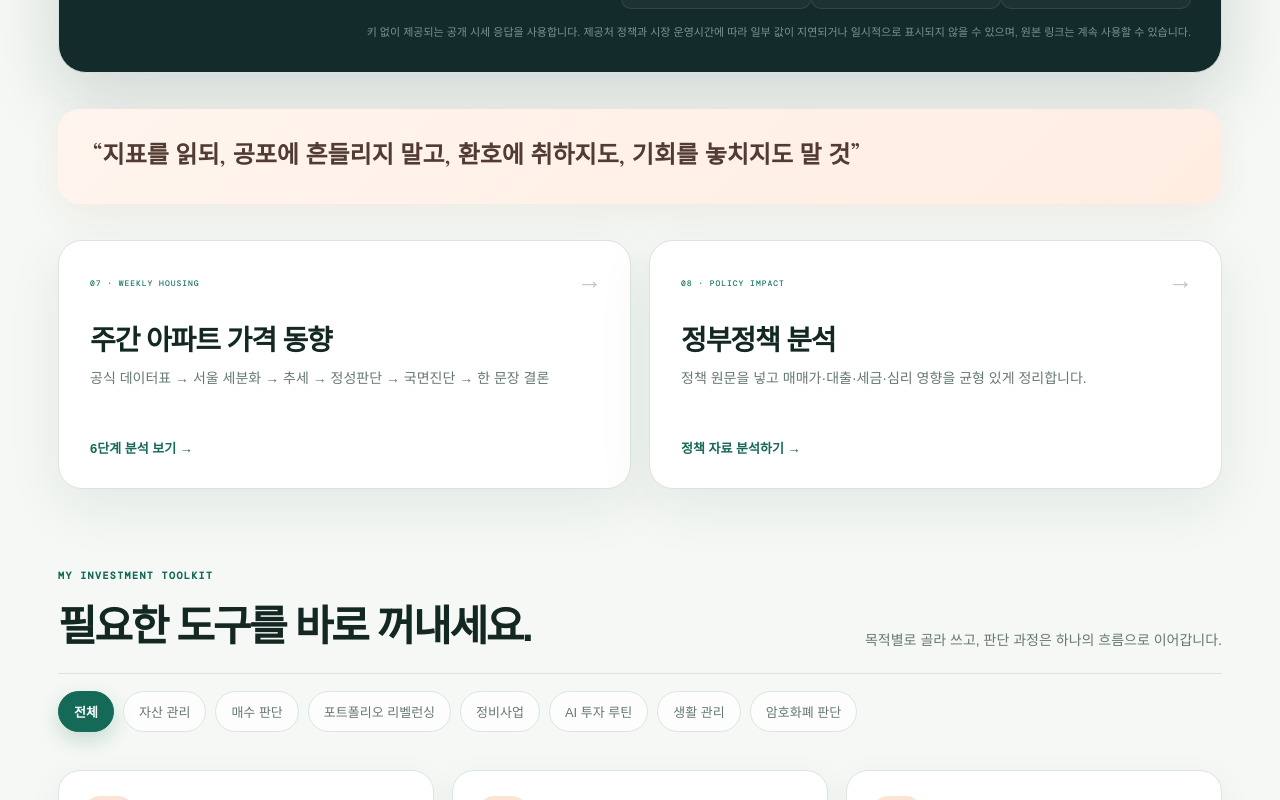
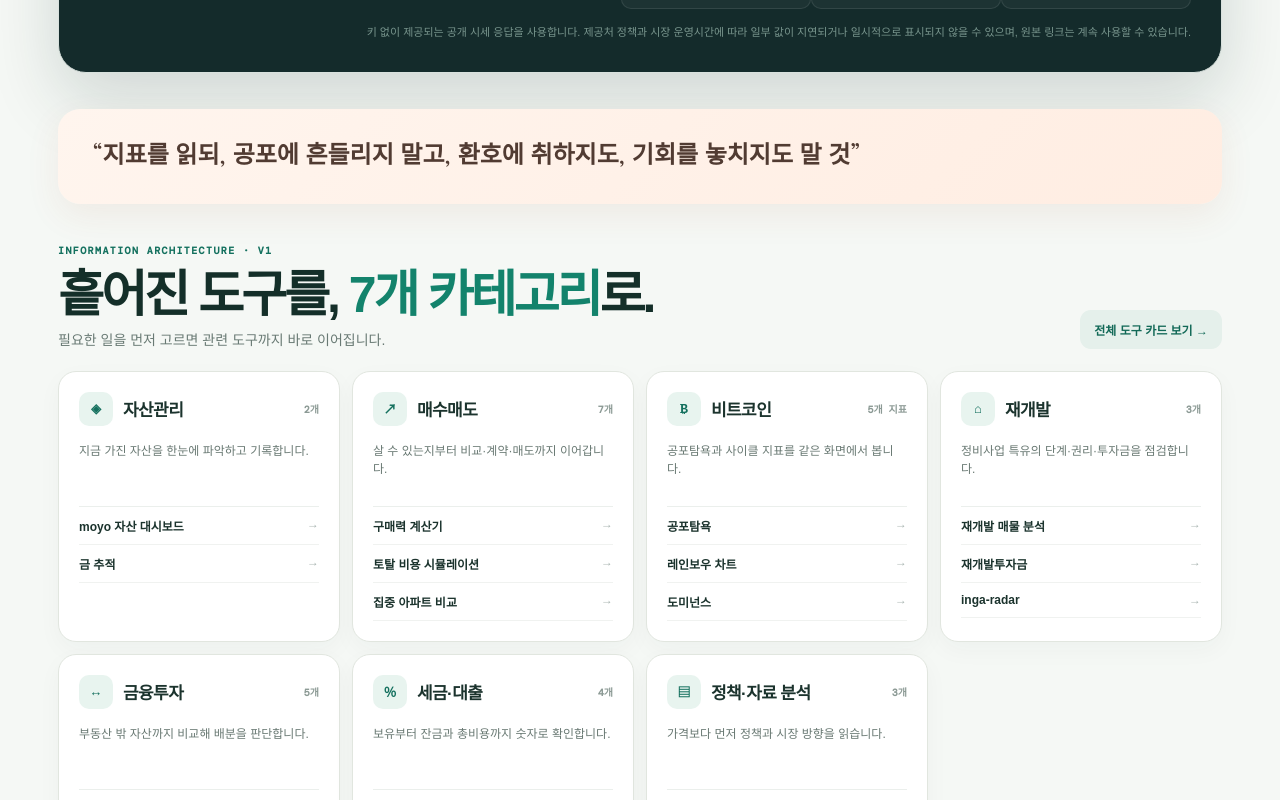
Before and after one commit to crenciasea7-dot/teacher-tools, a Next.js app in the folder ai-invest-tools-master/: page / in a window 1280 px wide. Shown: the part 2000-2800 px from the top of the page. Built offline with nearby package versions, Linux system fonts and the light colour scheme; no server answers; a web font is replaced by a local one.

Commit message:
Unify dashboard category design

```diff
--- a/ai-invest-tools-master/app/globals.css
+++ b/ai-invest-tools-master/app/globals.css
@@ -213,6 +213,63 @@ main > header { padding: 31px 0 22px; }
   .flow-result li b { font-size: 15px; }
   .flow-result li span { font-size: 12px; }
   .flow-conclusion { padding: 25px; }
+}
+
+/* V1 category-map visual system: compact, calm, and consistent across pages. */
+:root { --paper: #f5f6f1; --line-soft: #e1e6df; --green-ink: #123d34; --orange-ink: #df643d; }
+body { background: var(--paper); }
+main { max-width: 1160px; }
+.platform-nav { max-width: 1160px; min-height: 70px; padding-top: 8px; padding-bottom: 8px; }
+.platform-nav-wrap { background: rgba(250,251,247,.96); box-shadow: none; }
+.platform-nav-tabs .tools-menu-trigger { min-height: 42px; padding-right: 16px; padding-left: 16px; border-color: #c9ddd5; background: #e8f3ee; font-size: 13px; }
+.platform-nav-tabs .tools-menu-trigger:not(.active) { color: #0f6a57; }
+.hero { margin-top: 24px; padding: clamp(52px,6vw,76px); border-radius: 24px; box-shadow: 0 18px 48px rgba(31,63,53,.07); }
+.hero h1 { max-width: 690px; font-size: clamp(50px,6.5vw,76px); }
+.hero::after { opacity: .72; }
+.market-overview { border-radius: 24px; box-shadow: 0 18px 48px rgba(13,42,35,.12); }
+.category-map { margin: 0 0 56px; }
+.category-map-heading { display: flex; align-items: end; justify-content: space-between; gap: 28px; margin-bottom: 22px; }
+.category-map-heading span { color: #14715f; font: 650 10px "DM Mono",monospace; letter-spacing: .14em; }
+.category-map-heading h2 { margin: 10px 0 7px; color: #142f29; font-size: clamp(31px,4.2vw,50px); line-height: 1.08; letter-spacing: -.06em; }
+.category-map-heading h2 em { color: #13836c; font-style: normal; }
+.category-map-heading p { margin: 0; color: #697a74; font-size: 14px; }
+.category-map-heading > a { flex: none; border-radius: 11px; padding: 11px 14px; background: #e5f0eb; color: #126957; font-size: 12px; font-weight: 800; text-decoration: none; }
+.category-map-grid { display: grid; grid-template-columns: repeat(4,minmax(0,1fr)); gap: 12px; }
+.category-map-grid > a { min-height: 260px; padding: 20px; border: 1px solid var(--line-soft); border-radius: 18px; background: #fff; color: #1b332d; text-decoration: none; box-shadow: 0 8px 24px rgba(27,63,52,.035); transition: transform .2s ease,border-color .2s ease,box-shadow .2s ease; }
+.category-map-grid > a:hover { transform: translateY(-4px); border-color: #b9d6cb; box-shadow: 0 18px 38px rgba(27,63,52,.09); }
+.category-map-grid header { display: grid; grid-template-columns: 34px 1fr auto; align-items: center; gap: 10px; padding: 0; }
+.category-map-grid header i { display: grid; place-items: center; width: 34px; height: 34px; border-radius: 10px; background: #e8f4ef; color: #14705e; font: 750 13px "DM Mono",monospace; font-style: normal; }
+.category-map-grid h3 { margin: 0; font-size: 17px; letter-spacing: -.035em; }
+.category-map-grid header b { color: #8c9a95; font: 600 10px "DM Mono",monospace; }
+.category-map-grid > a > p { min-height: 50px; margin: 16px 0 14px; color: #697973; font-size: 12px; line-height: 1.55; }
+.category-map-grid ul { margin: 0; padding: 0; border-top: 1px solid #ebefec; list-style: none; }
+.category-map-grid li { display: flex; justify-content: space-between; gap: 8px; padding: 10px 0; border-bottom: 1px solid #f0f2f0; font-size: 12px; font-weight: 720; }
+.category-map-grid li span { color: #aab6b2; }
+.tools-section-heading,.section-hero { border-top: 1px solid #e2e7e2; }
+.tools { grid-template-columns: repeat(3,minmax(0,1fr)); gap: 12px; }
+.card { min-height: 210px; border: 1px solid var(--line-soft); border-radius: 18px; box-shadow: 0 8px 24px rgba(27,63,52,.035); }
+.card:hover { transform: translateY(-4px); border-color: #bdd7cd; box-shadow: 0 18px 38px rgba(27,63,52,.09); }
+.section-hero { margin-top: 24px; padding: clamp(46px,6vw,72px); border-radius: 24px; box-shadow: 0 18px 48px rgba(31,63,53,.07); }
+.section-hero h1 { font-size: clamp(48px,6.5vw,72px); }
+.flow-questions button,.flow-scenario,.flow-result,.flow-conclusion { border-radius: 18px; }
+.flow-questions button { border: 1px solid var(--line-soft); box-shadow: 0 8px 24px rgba(27,63,52,.035); }
+.flow-result { border: 1px solid var(--line-soft); box-shadow: 0 12px 34px rgba(27,63,52,.06); }
+.tools-mega-grid article { border-radius: 16px; box-shadow: none; }
+
+@media (max-width: 920px) {
+  .category-map-grid { grid-template-columns: repeat(2,minmax(0,1fr)); }
+  .tools { grid-template-columns: repeat(2,minmax(0,1fr)); }
+}
+@media (max-width: 760px) {
+  .hero { margin-top: 14px; padding: 40px 24px; border-radius: 20px; }
+  .hero h1 { font-size: clamp(42px,13vw,55px); }
+  .category-map-heading { align-items: start; flex-direction: column; gap: 12px; }
+  .category-map-heading h2 { font-size: 34px; }
+  .category-map-grid { grid-template-columns: 1fr; }
+  .category-map-grid > a { min-height: 0; }
+  .category-map-grid > a > p { min-height: 0; }
+  .tools { grid-template-columns: 1fr; }
+  .section-hero { padding: 40px 24px; border-radius: 20px; }
 }
 
 .platform-nav-tabs .tools-menu-trigger { flex: none; border: 1px solid #cbded6; border-radius: 12px; padding: 10px 13px; background: #fff; color: #146957; font: 750 13px Pretendard, sans-serif; cursor: pointer; }
--- a/ai-invest-tools-master/app/page.tsx
+++ b/ai-invest-tools-master/app/page.tsx
@@ -40,6 +40,16 @@ const tools: Tool[] = [
 
 const groups = ["전체", ...Array.from(new Set(tools.map((tool) => tool.group)))];
 
+const categoryMap = [
+  { icon: "◈", name: "자산관리", count: "2개", description: "지금 가진 자산을 한눈에 파악하고 기록합니다.", items: ["moyo 자산 대시보드", "금 추적"], href: "/asset-tracking" },
+  { icon: "↗", name: "매수매도", count: "7개", description: "살 수 있는지부터 비교·계약·매도까지 이어갑니다.", items: ["구매력 계산기", "토탈 비용 시뮬레이션", "집중 아파트 비교"], href: "/investment-flow#buy" },
+  { icon: "₿", name: "비트코인", count: "5개 지표", description: "공포탐욕과 사이클 지표를 같은 화면에서 봅니다.", items: ["공포탐욕", "레인보우 차트", "도미넌스"], href: "/bitcoin-indicators" },
+  { icon: "⌂", name: "재개발", count: "3개", description: "정비사업 특유의 단계·권리·투자금을 점검합니다.", items: ["재개발 매물 분석", "재개발투자금", "inga-radar"], href: "https://redevelopment-deal-analyzer.crenciasea7.chatgpt.site/" },
+  { icon: "↔", name: "금융투자", count: "5개", description: "부동산 밖 자산까지 비교해 배분을 판단합니다.", items: ["포트폴리오 리밸런싱", "국장이냐 미장이냐", "자료 인사이트"], href: "/rebalancing" },
+  { icon: "％", name: "세금·대출", count: "4개", description: "보유부터 잔금과 총비용까지 숫자로 확인합니다.", items: ["보유세 계산기", "집 잔금 계산기", "토탈 비용"], href: "/property-tax" },
+  { icon: "▤", name: "정책·자료 분석", count: "3개", description: "가격보다 먼저 정책과 시장 방향을 읽습니다.", items: ["주간 아파트 동향", "정부정책 분석", "자료 정리"], href: "/research-insights" },
+];
+
 export default function Page() {
   const [active, setActive] = useState("전체");
   const shown = active === "전체" ? tools : tools.filter((tool) => tool.group === active);
@@ -51,6 +61,13 @@ export default function Page() {
       <section className="hero"><p>AI × INVESTMENT · A TO Z · V1</p><h1>몸은 편하게.<br/><em>부는 똑똑하게.</em></h1><span>거시 흐름을 먼저 읽고, 질문에 맞는 도구를 따라가며 판단하세요.<br/>Let AI Work. Live Rich.</span></section>
       <MarketOverview />
       <blockquote className="market-philosophy">“지표를 읽되, 공포에 흔들리지 말고, 환호에 취하지도, 기회를 놓치지도 말 것”</blockquote>
+      <section className="category-map" aria-labelledby="category-map-title">
+        <div className="category-map-heading"><div><span>INFORMATION ARCHITECTURE · V1</span><h2 id="category-map-title">흩어진 도구를, <em>7개 카테고리</em>로.</h2><p>필요한 일을 먼저 고르면 관련 도구까지 바로 이어집니다.</p></div><a href="#tools">전체 도구 카드 보기 →</a></div>
+        <div className="category-map-grid">{categoryMap.map((category) => {
+          const external = category.href.startsWith("http");
+          return <a href={category.href} target={external ? "_blank" : undefined} rel={external ? "noreferrer" : undefined} key={category.name}><header><i>{category.icon}</i><h3>{category.name}</h3><b>{category.count}</b></header><p>{category.description}</p><ul>{category.items.map((item) => <li key={item}>{item}<span>→</span></li>)}</ul></a>;
+        })}</div>
+      </section>
       <section className="home-intelligence" aria-label="부동산과 정부 정책 분석">
         <a href="/weekly-apartment-analysis"><span>07 · WEEKLY HOUSING</span><h2>주간 아파트 가격 동향</h2><p>공식 데이터표 → 서울 세분화 → 추세 → 정성판단 → 국면진단 → 한 문장 결론</p><b>6단계 분석 보기 →</b></a>
         <a href="/research-insights"><span>08 · POLICY IMPACT</span><h2>정부정책 분석</h2><p>정책 원문을 넣고 매매가·대출·세금·심리 영향을 균형 있게 정리합니다.</p><b>정책 자료 분석하기 →</b></a>
```
